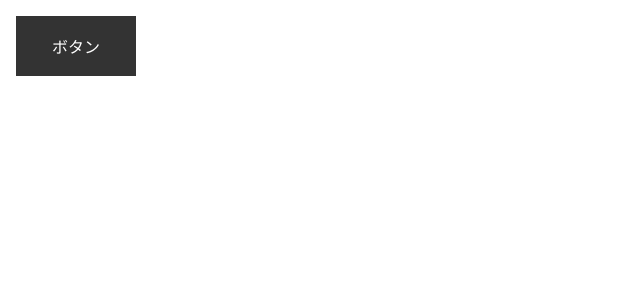
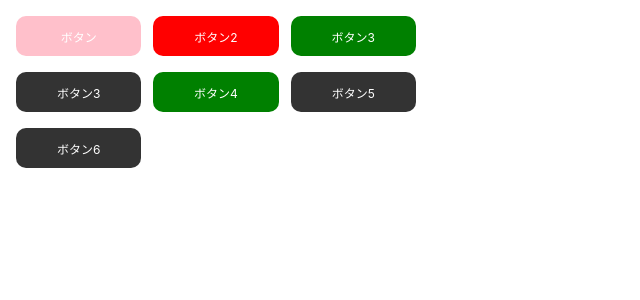
Before and after one commit to tnccc/react_practice, a React (Create React App) app: page / in a window 1280 px wide. Shown: the top 300 px of the page, without its empty margins (0-640 px from the left). Built offline with nearby package versions, Linux system fonts and the light colour scheme.

Commit message:
styled-components導入/練習問題解答

```diff
--- a/package.json
+++ b/package.json
@@ -9,6 +9,7 @@
     "react": "^18.2.0",
     "react-dom": "^18.2.0",
     "react-scripts": "5.0.1",
+    "styled-components": "^5.3.11",
     "web-vitals": "^2.1.4"
   },
   "scripts": {
--- a/src/App.css
+++ b/src/App.css
@@ -2,10 +2,16 @@
 
 
 html:root {
-  --bv          : .5rem;
-  --white       : #FFFFFF;
-  --border-color: #E8E8E8;
-  --button-color: #0033CC;
+  --bv                  : .5rem;
+  --white               : #FFFFFF;
+  --black               : #333333;
+  --pink                : pink;
+  --red                 : red;
+  --green               : green;
+  --orange              : orange;
+  --border-color        : #E8E8E8;
+  --button-color        : #0033CC;
+  --button-border-radius: 10px;
 }
 
 ul, li {
--- a/src/components/CommonButton.jsx
+++ b/src/components/CommonButton.jsx
@@ -1,33 +1,64 @@
-import { useState } from "react"
+import styled from 'styled-components'
 
 export const CommonButton = () => {
-  const [isSelected, setIsSelected] = useState(false)
-  const clickHandler = () => setIsSelected(prevState => !prevState)
+  const Container = styled.div`
+    display        : flex;
+    width          : calc(var(--bv) * 50);
+    flex-wrap      : wrap;
+    justify-content: space-between;
+    gap            : calc(var(--bv) * 2) 0;
+  `
+  const FirstButton = styled.button`
+    flex            : 0 0 calc((100% / 3) - calc(var(--bv) * 3));
+    width           : calc((100% / 3) - calc(var(--bv) * 3));
+    height          : calc(var(--bv) * 3);
+    padding         : var(--bv);
+    color           : var(--white);
+    border          : none;
+    border-radius   : var(--button-border-radius);
+    background-color: var(--pink);
+    transition      : opacity .3s;
 
-  const container = {
-    display: 'flex',
-    flexDirection: 'column',
-    justifyContent: 'center',
-    width: 300,
-  }
-  const style = {
-    width: 120,
-    height: 60,
-    color: '#fff',
-    backgroundColor: isSelected ? 'pink' : '#333',
-    border: 'none'
-  }
+    :hover {
+      opacity: .65;
+    }
+
+    span {
+      font-size: 12px;
+    }
+  `
+  const SecondButton = styled(FirstButton)`
+    background-color: var(--red);
+  `
+  const ThirdButton = styled(SecondButton)`
+  background-color: ${({dark}) => dark ? '#333' : 'green' };
+`
+
   return (
     <>
-      <div style={container}>
-        <button
-          style={style}
-          onClick={clickHandler}
-        >
-          ボタン
-        </button>
-        <div>{isSelected && 'クリックされました'}</div>
-      </div>
+      <Container>
+        <FirstButton>
+          <span>ボタン</span>
+        </FirstButton>
+        <SecondButton>
+          <span>ボタン2</span>
+        </SecondButton>
+        <ThirdButton>
+          <span>ボタン3</span>
+        </ThirdButton>
+        <ThirdButton dark>
+          <span>ボタン3</span>
+        </ThirdButton>
+        <ThirdButton >
+          <span>ボタン4</span>
+        </ThirdButton>
+        <ThirdButton dark>
+          <span>ボタン5</span>
+        </ThirdButton>
+        <ThirdButton dark>
+          <span>ボタン6</span>
+        </ThirdButton>
+      </Container>
     </>
   )
 }
```
Also changed, not shown: 1 other file (tests, documents, lock files or other folders).
